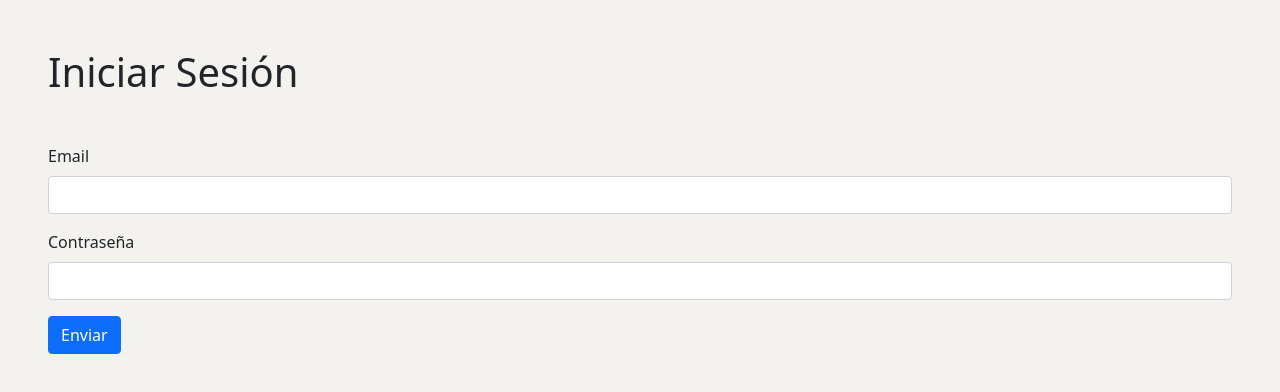
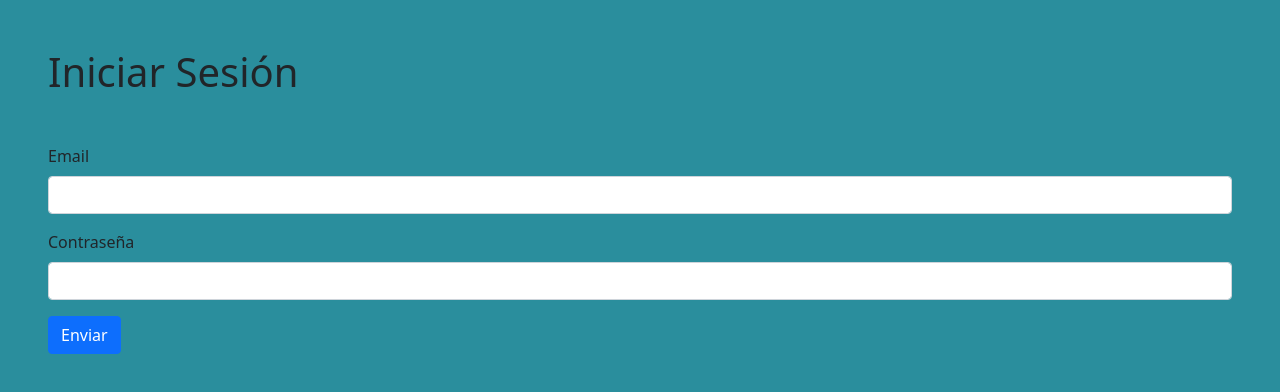
Before and after one commit to jvelazquez90/PortfolioFrontAngular, an Angular app: page /iniciar-sesion in a window 1280 px wide. Shown: the top 392 px of the page. Built offline with nearby package versions, Linux system fonts and the light colour scheme.

Commit message:
Cambio de color background-color

```diff
--- a/src/styles.css
+++ b/src/styles.css
@@ -1,5 +1,5 @@
 #body{
-    background-color: #F3F2EF;
+    background-color: #2A8E9D; /* #F3F2EF anteriormente gris */
 }
 
 h2 {
```
